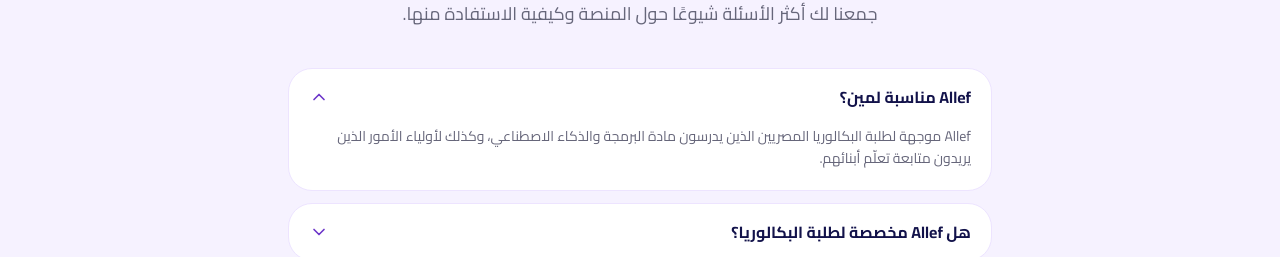
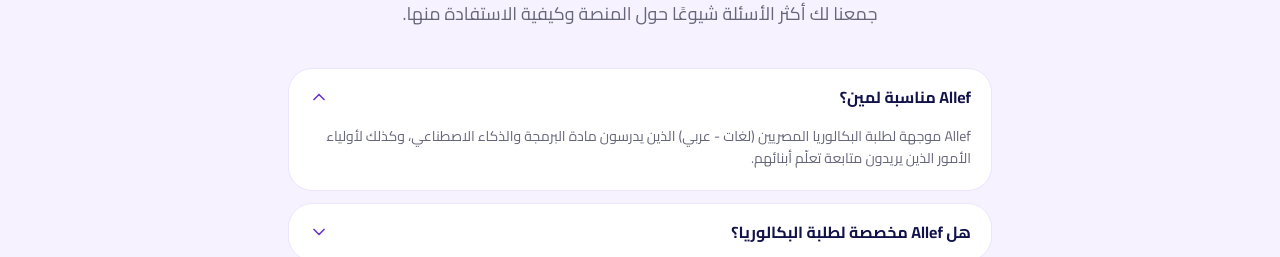
Before and after one commit to esraasamir287/alleff, a React (Vite) app: page / in a window 1280 px wide. Shown: the part 3702-3959 px from the top of the page. Built offline with nearby package versions, Linux system fonts and the light colour scheme; no server answers.

Commit message:
Updated faqs.ts

```diff
--- a/src/data/faqs.ts
+++ b/src/data/faqs.ts
@@ -7,7 +7,7 @@ export const faqs: Faq[] = [
   {
     question: 'Allef مناسبة لمين؟',
     answer:
-      'Allef موجهة لطلبة البكالوريا المصريين الذين يدرسون مادة البرمجة والذكاء الاصطناعي، وكذلك لأولياء الأمور الذين يريدون متابعة تعلّم أبنائهم.',
+      'Allef موجهة لطلبة البكالوريا المصريين (لغات - عربي) الذين يدرسون مادة البرمجة والذكاء الاصطناعي، وكذلك لأولياء الأمور الذين يريدون متابعة تعلّم أبنائهم.',
   },
   {
     question: 'هل Allef مخصصة لطلبة البكالوريا؟',
```
